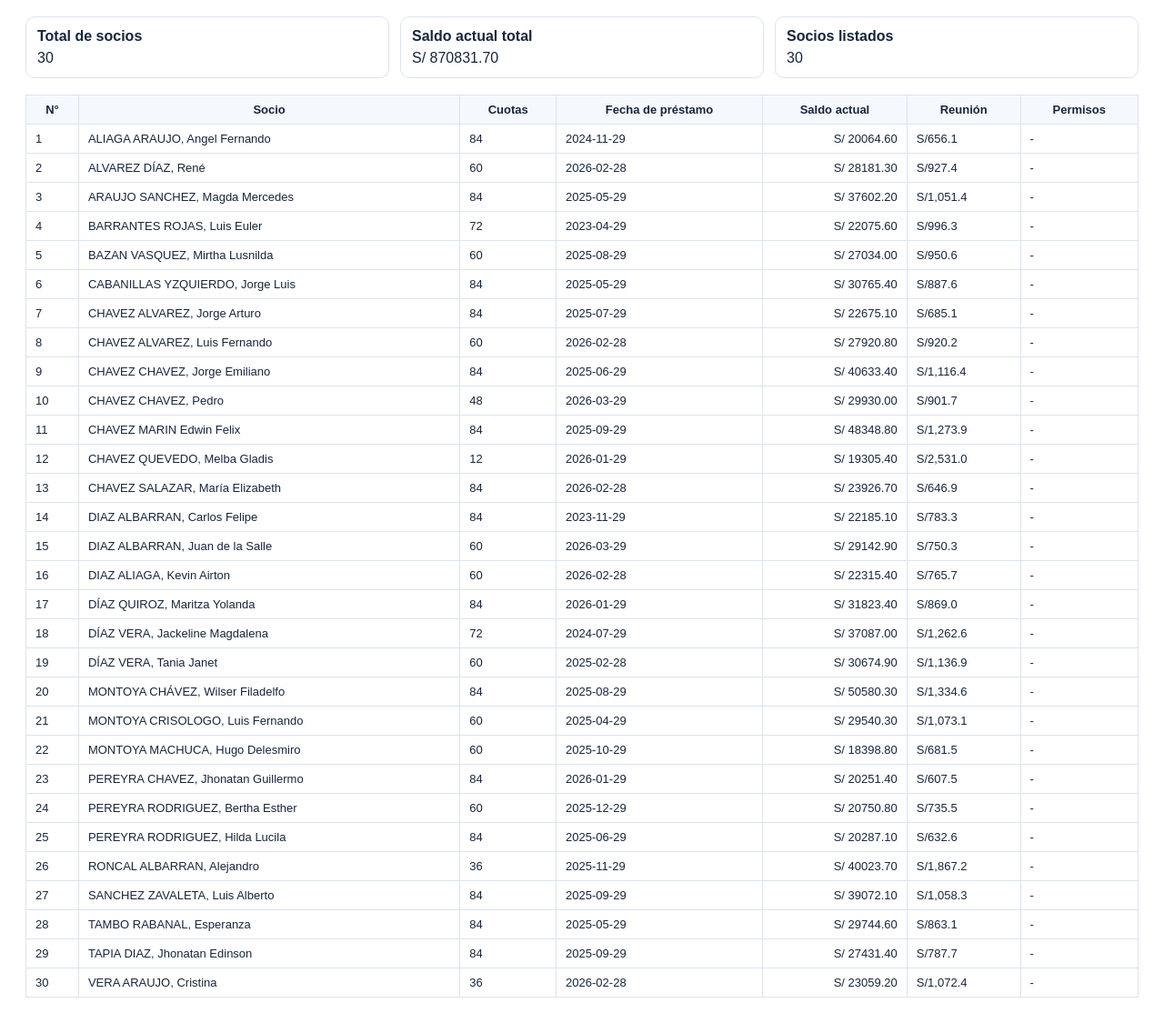
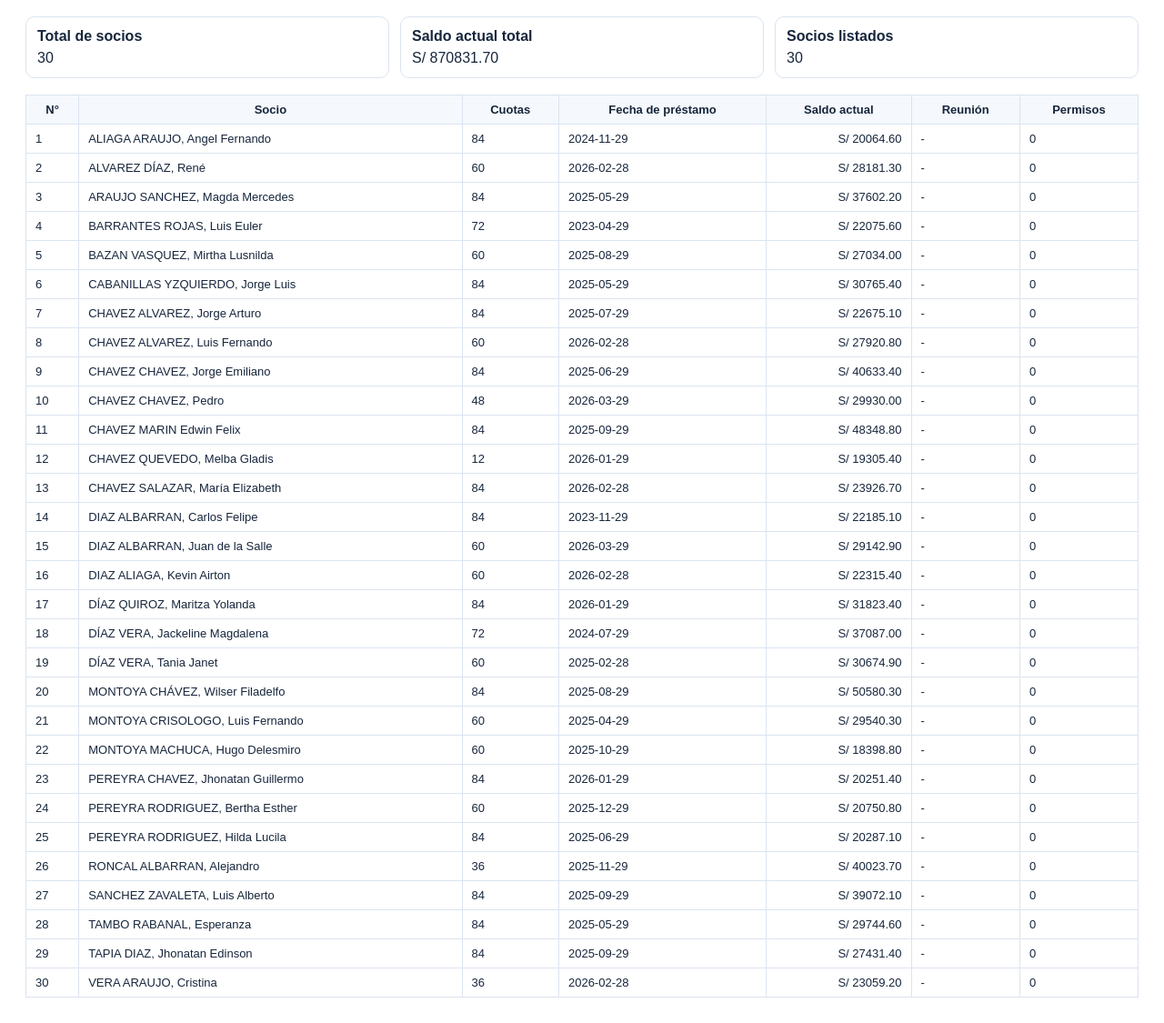
Before and after one commit to multimediachavez-cloud/JAWILVIO_V10, a Flask app: page /reporte-imprimible in a window 1280 px wide. Shown: the part 136-1261 px from the top of the page at 91% size. Run offline with Flask 3, Linux system fonts and the light colour scheme; a user stored in the database is signed in; data comes from the database, SQL or seed files in the repository.

Commit message:
Corregir reunión y permisos en reporte imprimible

```diff
--- a/app/templates/reporte_imprimible.html
+++ b/app/templates/reporte_imprimible.html
@@ -69,8 +69,8 @@
         <td>{{ s.plazo_real or s.plazo_balance or s.meses }}</td>
         <td>{{ s.fecha_prestamo or '' }}</td>
         <td class="text-right">S/ {{ '%.2f'|format(s.saldo_periodo or 0) }}</td>
-        <td>{{ s.reunion or '-' }}</td>
-        <td>{{ s.permisos or '-' }}</td>
+        <td>{{ s.reunion_periodo or '-' }}</td>
+        <td>{{ s.permisos_periodo or 0 }}</td>
       </tr>
     {% endfor %}
     </tbody>
```
